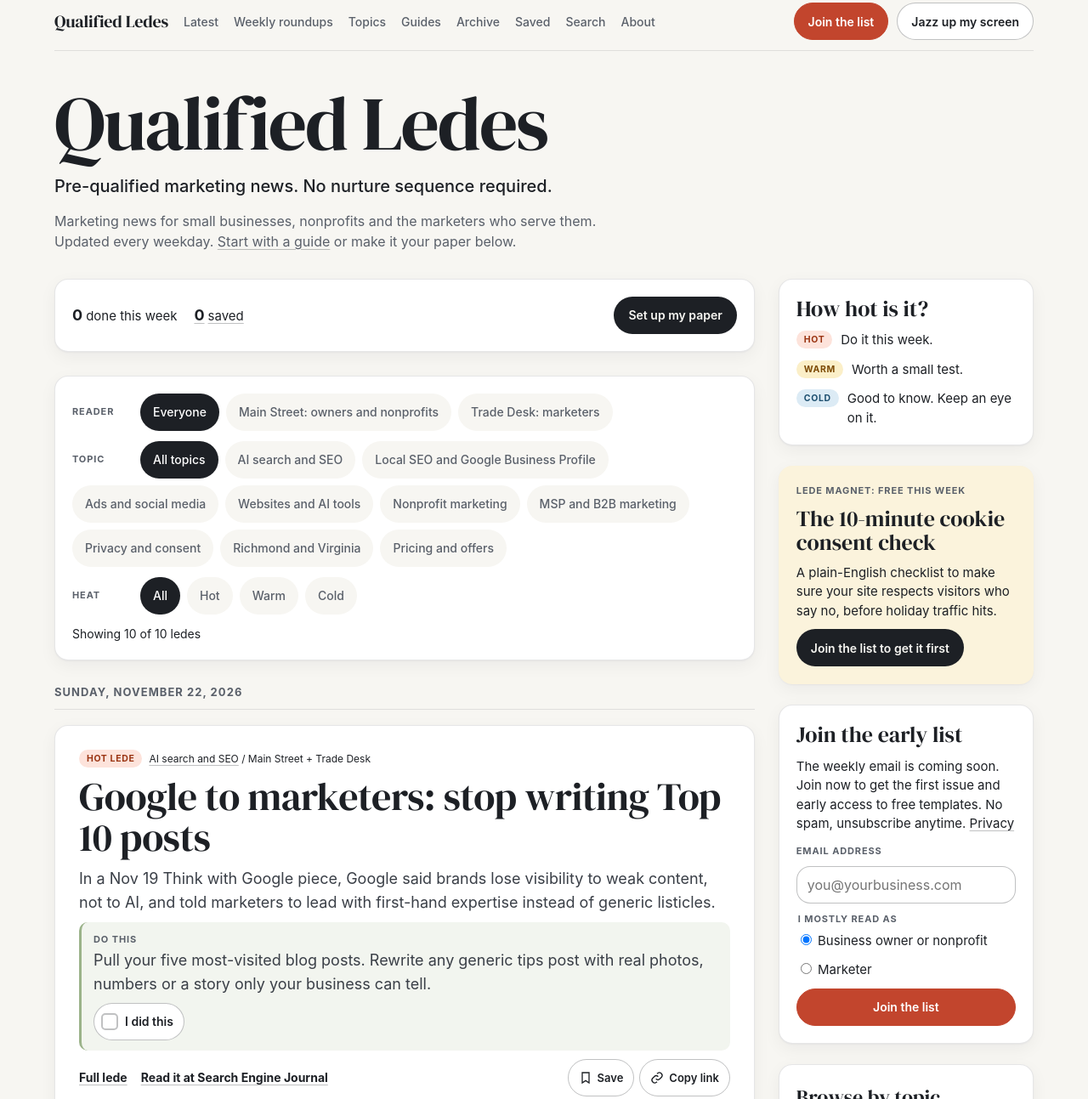
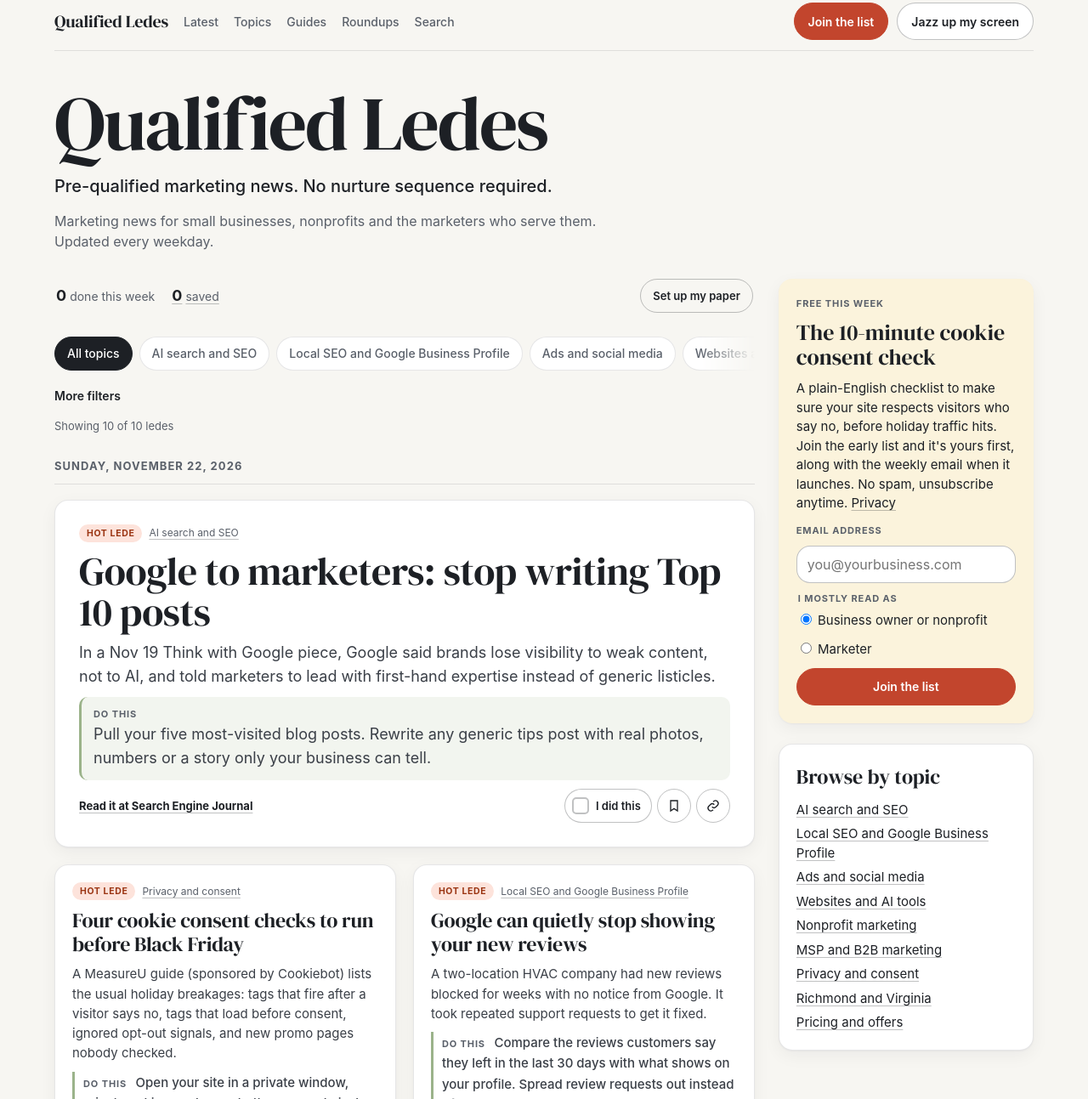
Before and after one commit to angieconnelly1-ui/qualified-ledes, an Astro site: page / in a window 1280 px wide. Shown: the part 17-1310 px from the top of the page at 85% size. Built offline with nearby package versions, Linux system fonts and the light colour scheme; Astro itself is replaced by a stand-in of ours.

Commit message:
Declutter the front page: slimmer nav, filters, cards and sidebar
Co-Authored-By: Claude Opus 5.5 <noreply@anthropic.com>
Claude-Session: https://claude.ai/code/session_01LQ3J2DynRPwRNwRn1vVh64

```diff
--- a/src/components/PaperBar.astro
+++ b/src/components/PaperBar.astro
@@ -1,13 +1,13 @@
 ---
 import { TOPICS, AUDIENCES } from '../data/taxonomy';
 ---
-<section class="panel paper-bar" aria-label="Your paper">
+<section class="paper-bar" aria-label="Your paper">
   <div class="paper-stats">
     <span data-new-wrap hidden><strong data-new-count>0</strong>new since your last visit</span>
     <span><strong data-done-week>0</strong>done this week</span>
     <a href="/saved/"><strong data-saved-count>0</strong>saved</a>
   </div>
-  <button type="button" class="btn btn-ink" data-paper-open><span data-paper-label>Set up my paper</span></button>
+  <button type="button" class="btn btn-sm" data-paper-open><span data-paper-label>Set up my paper</span></button>
 </section>
 
 <dialog class="paper-dialog" data-paper-dialog aria-labelledby="paper-h">
--- a/src/components/Sidebar.astro
+++ b/src/components/Sidebar.astro
@@ -1,28 +1,17 @@
 ---
-import { HEATS, TOPICS } from '../data/taxonomy';
+import { TOPICS } from '../data/taxonomy';
 import { MAGNET } from '../data/site';
 import SignupForm from './SignupForm.astro';
 interface Props { showTopics?: boolean; }
 const { showTopics = true } = Astro.props;
 ---
 <aside>
-  <section class="panel key" aria-labelledby="key-h" style="display:flex;flex-direction:column;gap:12px">
-    <h2 id="key-h" class="display">How hot is it?</h2>
-    {HEATS.map((h) => (
-      <div class="key-row"><span class={`stamp heat-${h.id}`} style="transform:none">{h.label}</span><span>{h.meaning}</span></div>
-    ))}
-  </section>
-
-  <section class="panel magnet" aria-labelledby="magnet-h">
-    <p class="label" style="margin:0">Lede magnet: free this week</p>
-    <h2 id="magnet-h" class="display">{MAGNET.title}</h2>
-    <p>{MAGNET.description}</p>
-    {MAGNET.url
-      ? <a class="btn btn-ink" style="align-self:flex-start" href={MAGNET.url}>Get the checklist</a>
-      : <a class="btn btn-ink" style="align-self:flex-start" href="/subscribe/">Join the list to get it first</a>}
-  </section>
-
-  <SignupForm />
+  <SignupForm
+    kicker="Free this week"
+    heading={MAGNET.title}
+    blurb={`${MAGNET.description} Join the early list and it's yours first, along with the weekly email when it launches.`}
+    magnet
+  />
 
   {showTopics && (
     <nav class="panel" aria-labelledby="topics-h" style="display:flex;flex-direction:column;gap:10px">
--- a/src/components/SignupForm.astro
+++ b/src/components/SignupForm.astro
@@ -1,11 +1,12 @@
 ---
 // Netlify Forms collects signups until an email tool is chosen. Export the list from Netlify later.
-interface Props { id?: string; heading?: string; }
-const { id = 'signup', heading = 'Join the early list' } = Astro.props;
+interface Props { id?: string; heading?: string; kicker?: string; blurb?: string; magnet?: boolean; }
+const { id = 'signup', heading = 'Join the early list', kicker, blurb, magnet = false } = Astro.props;
 ---
-<section class="panel signup" id={id} aria-labelledby={`${id}-h`} style="display:flex;flex-direction:column;gap:12px">
+<section class:list={['panel', 'signup', { magnet }]} id={id} aria-labelledby={`${id}-h`} style="display:flex;flex-direction:column;gap:12px">
+  {kicker && <p class="label" style="margin:0">{kicker}</p>}
   <h2 id={`${id}-h`} class="display">{heading}</h2>
-  <p>The weekly email is coming soon. Join now to get the first issue and early access to free templates. No spam, unsubscribe anytime. <a href="/privacy/">Privacy</a></p>
+  <p>{blurb ?? 'The weekly email is coming soon. Join now to get the first issue and early access to free templates.'} No spam, unsubscribe anytime. <a href="/privacy/">Privacy</a></p>
   <form name="subscribe" method="POST" action="/subscribe/thanks/" data-netlify="true" netlify-honeypot="bot-field">
     <input type="hidden" name="form-name" value="subscribe" />
     <p class="hidden-field"><label>Leave this empty <input name="bot-field" tabindex="-1" autocomplete="off" /></label></p>
--- a/src/components/StoryCard.astro
+++ b/src/components/StoryCard.astro
@@ -1,6 +1,6 @@
 ---
 import type { Story } from '../data/stories';
-import { topicLabel, audienceLabel, heatInfo, topicUrl } from '../data/taxonomy';
+import { topicLabel, heatInfo, topicUrl } from '../data/taxonomy';
 
 interface Props { story: Story; lead?: boolean; headingLevel?: 'h2' | 'h3'; }
 const { story, lead = false, headingLevel = 'h3' } = Astro.props;
@@ -21,29 +21,28 @@ const path = `/stories/${story.id}/`;
   <div class="meta">
     <span class={`stamp heat-${d.heat}`}>{heatInfo(d.heat).stamp}</span>
     <span class="stamp new-badge" data-new-badge hidden>New</span>
-    <span><a href={topicUrl(d.topic)}>{topicLabel(d.topic)}</a> / {audienceLabel(d.audience)}</span>
+    <a class="topic-link" href={topicUrl(d.topic)}>{topicLabel(d.topic)}</a>
   </div>
   <H class="display"><a href={path} style="text-decoration:none">{d.headline}</a></H>
   <p>{d.dek}</p>
   <div class="do-this">
     <span class="label">Do this</span>
     <p>{d.doThis}</p>
-    <button type="button" class="done-btn" data-done={story.id} aria-pressed="false">
-      <span class="done-box" aria-hidden="true"></span><span data-done-label>I did this</span>
-    </button>
   </div>
   {d.take && <p style="font-style:italic"><strong>Angie's take:</strong> {d.take}</p>}
   <div class="card-actions">
-    <a class="source" href={path}>Full lede</a>
     <a class="source" href={d.url} rel="noopener" target="_blank" data-source-link={story.id} data-source-name={d.source} data-link-location="card">Read it at {d.source}</a>
     <span class="card-tools">
-      <button type="button" class="tool-btn" data-save={story.id} aria-pressed="false" aria-label={`Save: ${d.headline}`}>
+      <button type="button" class="done-btn" data-done={story.id} aria-pressed="false">
+        <span class="done-box" aria-hidden="true"></span><span data-done-label>I did this</span>
+      </button>
+      <button type="button" class="tool-btn" data-save={story.id} aria-pressed="false" aria-label={`Save: ${d.headline}`} title="Save">
         <svg aria-hidden="true" width="16" height="16" viewBox="0 0 24 24" fill="none" stroke="currentColor" stroke-width="2"><path d="M6 3h12v18l-6-4-6 4z" /></svg>
-        <span data-save-label>Save</span>
+        <span class="vh" data-save-label>Save</span>
       </button>
-      <button type="button" class="tool-btn" data-copy={path} aria-label={`Copy link: ${d.headline}`}>
+      <button type="button" class="tool-btn" data-copy={path} aria-label={`Copy link: ${d.headline}`} title="Copy link">
         <svg aria-hidden="true" width="16" height="16" viewBox="0 0 24 24" fill="none" stroke="currentColor" stroke-width="2"><path d="M10 14a5 5 0 0 0 7 0l3-3a5 5 0 0 0-7-7l-1 1" /><path d="M14 10a5 5 0 0 0-7 0l-3 3a5 5 0 0 0 7 7l1-1" /></svg>
-        <span data-copy-label>Copy link</span>
+        <span class="vh" data-copy-label>Copy link</span>
       </button>
     </span>
   </div>
--- a/src/components/StoryFeed.astro
+++ b/src/components/StoryFeed.astro
@@ -8,25 +8,30 @@ interface Props { stories: Story[]; showTopicFilter?: boolean; leadFirst?: boole
 const { stories, showTopicFilter = true, leadFirst = true } = Astro.props;
 const groups = groupByDate(stories);
 ---
-<div class="panel filters" data-feed-filters>
-  <div class="filter-row" role="group" aria-label="Filter by reader">
-    <span class="label">Reader</span>
-    <button type="button" class="chip" data-group="aud" data-value="all" aria-pressed="true">Everyone</button>
-    {AUDIENCES.map((a) => <button type="button" class="chip" data-group="aud" data-value={a.id} aria-pressed="false">{a.long}</button>)}
-  </div>
+<div class="filters" data-feed-filters>
   {showTopicFilter && (
-    <div class="filter-row" role="group" aria-label="Filter by topic">
-      <span class="label">Topic</span>
+    <div class="filter-row topic-row" role="group" aria-label="Filter by topic">
       <button type="button" class="chip" data-group="topic" data-value="all" aria-pressed="true">All topics</button>
       <button type="button" class="chip" data-group="topic" data-value="mine" aria-pressed="false" data-mine-chip hidden>My topics</button>
       {TOPICS.map((t) => <button type="button" class="chip" data-group="topic" data-value={t.id} aria-pressed="false">{t.label}</button>)}
     </div>
   )}
-  <div class="filter-row" role="group" aria-label="Filter by heat">
-    <span class="label">Heat</span>
-    <button type="button" class="chip" data-group="heat" data-value="all" aria-pressed="true">All</button>
-    {HEATS.map((h) => <button type="button" class="chip" data-group="heat" data-value={h.id} aria-pressed="false">{h.label}</button>)}
-  </div>
+  <details class="more-filters" data-more-filters>
+    <summary>More filters</summary>
+    <div class="more-filters-body">
+      <div class="filter-row" role="group" aria-label="Filter by reader">
+        <span class="label">Reader</span>
+        <button type="button" class="chip" data-group="aud" data-value="all" aria-pressed="true">Everyone</button>
+        {AUDIENCES.map((a) => <button type="button" class="chip" data-group="aud" data-value={a.id} aria-pressed="false">{a.long}</button>)}
+      </div>
+      <div class="filter-row" role="group" aria-label="Filter by heat">
+        <span class="label">Heat</span>
+        <button type="button" class="chip" data-group="heat" data-value="all" aria-pressed="true">All</button>
+        {HEATS.map((h) => <button type="button" class="chip" data-group="heat" data-value={h.id} aria-pressed="false">{h.label}</button>)}
+      </div>
+      <p class="heat-key">{HEATS.map((h) => <span><span class={`stamp heat-${h.id}`}>{h.label}</span> {h.meaning}</span>)}</p>
+    </div>
+  </details>
   <div class="filter-status">
     <span aria-live="polite" data-feed-count>Showing {stories.length} of {stories.length} ledes</span>
     <button type="button" class="btn btn-plain" data-feed-reset hidden>Clear filters</button>
@@ -75,6 +80,8 @@ const groups = groupByDate(stories);
     }
     applyPrefs(prefs);
     ['aud', 'topic', 'heat'].forEach(function (k) { if (params.get(k)) state[k] = params.get(k); });
+    var more = root.querySelector('[data-more-filters]');
+    if (more && (state.aud !== 'all' || state.heat !== 'all')) more.open = true;
     document.addEventListener('ql:prefs', function (e) { applyPrefs(e.detail); apply(); });
 
     function apply() {
--- a/src/layouts/Base.astro
+++ b/src/layouts/Base.astro
@@ -115,13 +115,10 @@ const ld = {
         <nav aria-label="Site">
           <a class="brand" href="/">{SITE.name}</a>
           <a href="/">Latest</a>
-          <a href="/roundups/">Weekly roundups</a>
           <a href="/topics/">Topics</a>
           <a href="/guides/">Guides</a>
-          <a href="/archive/">Archive</a>
-          <a href="/saved/">Saved</a>
+          <a href="/roundups/">Roundups</a>
           <a href="/search/">Search</a>
-          <a href="/about/">About</a>
         </nav>
         <div style="display:flex;flex-wrap:wrap;gap:10px">
           <a class="btn btn-hot" href="/subscribe/">Join the list</a>
@@ -133,7 +130,7 @@ const ld = {
 
       <footer class="site-footer">
         <span>Curated by {SITE.author} in Richmond, VA. <a href={SITE.authorUrl}>angieconnelly.com</a></span>
-        <span><a href="/editorial-policy/">Editorial policy</a> · <a href="/privacy/">Privacy</a> · <a href="/contact/">Contact</a> · <a href="/rss.xml">RSS</a></span>
+        <span><a href="/archive/">Archive</a> · <a href="/saved/">Saved</a> · <a href="/about/">About</a> · <a href="/editorial-policy/">Editorial policy</a> · <a href="/privacy/">Privacy</a> · <a href="/contact/">Contact</a> · <a href="/rss.xml">RSS</a></span>
       </footer>
     </div>
 
--- a/src/pages/index.astro
+++ b/src/pages/index.astro
@@ -16,7 +16,7 @@ const stories = all.filter((s) => days.includes(s.data.date));
     <div class="masthead-text">
       <h1 class="display">{SITE.name}</h1>
       <p class="tagline">{SITE.tagline}</p>
-      <p class="subtag">Marketing news for small businesses, nonprofits and the marketers who serve them. Updated every weekday. <a href="/guides/">Start with a guide</a> or make it your paper below.</p>
+      <p class="subtag">Marketing news for small businesses, nonprofits and the marketers who serve them. Updated every weekday.</p>
     </div>
     <div class="starburst" aria-hidden="true"><span>Extra!<br />Fresh ledes</span></div>
   </header>
--- a/src/styles/global.css
+++ b/src/styles/global.css
@@ -265,3 +265,31 @@ fieldset.plain legend { margin-bottom: 8px; }
 [data-theme='chill'] .paper-stats strong { font-family: var(--sans); font-weight: 700; font-size: 18px; }
 [data-theme='chill'] .topbar, [data-theme='chill'] footer.site-footer { color: var(--muted); }
 @media (prefers-reduced-motion: reduce) { [data-theme='chill'] .card { transition: none; } }
+
+/* Decluttered layout (both looks) */
+.vh { position: absolute; width: 1px; height: 1px; overflow: hidden; clip: rect(0 0 0 0); white-space: nowrap; }
+.btn-sm { min-height: 40px; padding: 6px 14px; background: transparent; color: var(--ink); border-color: var(--line-strong); font-size: 13px; }
+.paper-bar { padding: 0 2px; font-size: 14px; }
+.paper-stats { font-size: 14px; color: var(--muted); }
+.paper-stats strong { font-size: 18px; color: var(--ink); }
+.filters { gap: 10px; }
+.topic-row { flex-wrap: nowrap; overflow-x: auto; padding-bottom: 4px; scrollbar-width: thin; -webkit-mask-image: linear-gradient(to right, #000 92%, transparent); mask-image: linear-gradient(to right, #000 92%, transparent); }
+.topic-row .chip { flex: 0 0 auto; white-space: nowrap; min-height: 40px; }
+.more-filters summary { cursor: pointer; font-size: 14px; font-weight: 600; width: max-content; min-height: 32px; display: flex; align-items: center; }
+.more-filters-body { display: flex; flex-direction: column; gap: 10px; padding-top: 10px; }
+.heat-key { display: flex; flex-wrap: wrap; gap: 6px 18px; margin: 0; font-size: 13px; color: var(--muted); }
+.filter-status { color: var(--muted); font-size: 13px; }
+.card .meta .topic-link { font-size: 12px; color: var(--muted); }
+.card:not(.is-lead) .do-this { background: transparent; border: none; padding: 0; }
+.card:not(.is-lead) .do-this .label { display: inline; margin-right: 6px; }
+.card:not(.is-lead) .do-this p { display: inline; font-weight: 500; }
+.card-tools { align-items: center; }
+.card-tools .done-btn { margin-top: 0; min-height: 40px; font-size: 13px; }
+.card-tools .tool-btn { min-height: 40px; min-width: 40px; justify-content: center; padding: 6px; }
+.card-actions .source { font-size: 13px; }
+.magnet .btn-hot { width: 100%; }
+@media (min-width: 1000px) { .inline-signup { display: none !important; } }
+[data-theme='chill'] .card:not(.is-lead) .do-this { border-left: 3px solid #9bb38a; border-radius: 0; padding-left: 10px; }
+[data-theme='jazz'] .card:not(.is-lead) .do-this { background: var(--accent); padding: 8px 10px; border: var(--bw) solid var(--line); border-radius: var(--radius); }
+[data-theme='chill'] .filters .chip { background: var(--card); border-color: var(--line); }
+[data-theme='chill'] .filters .chip[aria-pressed='true'] { background: var(--ink); border-color: var(--ink); }
```
